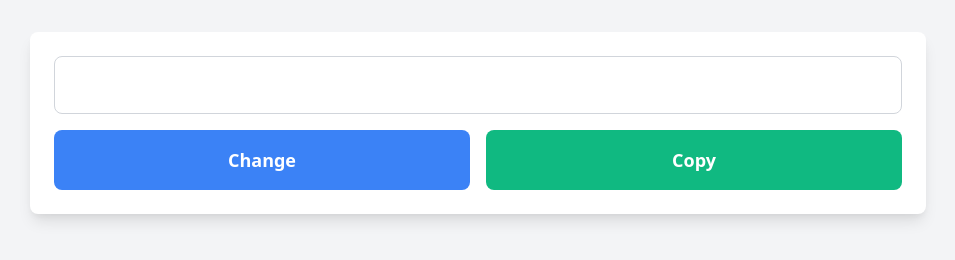
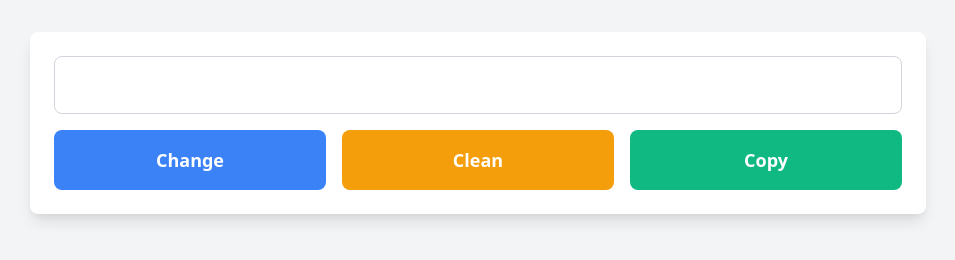
Before and after one commit to akhil-monetizely/humanize, a plain HTML site: page index.html in a window 1280 px wide. Shown: the whole page, without its empty margins (162-1117 px from the left). Drawn offline with nearby package versions, Linux system fonts and the light colour scheme.

Commit message:
ability to clear formatting

```diff
--- a/index.html
+++ b/index.html
@@ -21,6 +21,10 @@
                 <button @click="processText"
                         class="flex-1 bg-blue-500 text-white px-8 py-4 text-lg font-semibold rounded-lg hover:bg-blue-600 focus:outline-none focus:ring-2 focus:ring-blue-500 focus:ring-offset-2">
                     Change
+                </button>
+                <button @click="cleanFormatting"
+                        class="flex-1 bg-yellow-500 text-white px-8 py-4 text-lg font-semibold rounded-lg hover:bg-yellow-600 focus:outline-none focus:ring-2 focus:ring-yellow-500 focus:ring-offset-2">
+                    Clean
                 </button>
                 <button @click="copyToClipboard"
                         class="flex-1 bg-green-500 text-white px-8 py-4 text-lg font-semibold rounded-lg hover:bg-green-600 focus:outline-none focus:ring-2 focus:ring-green-500 focus:ring-offset-2">
@@ -105,6 +109,11 @@
                     navigator.clipboard.writeText(this.$refs.editor.innerText)
                         .then(() => alert('Copied to clipboard!'))
                         .catch(err => console.error('Failed to copy:', err));
+                },
+                cleanFormatting() {
+                    const plainText = this.$refs.editor.innerText;
+                    this.$refs.editor.innerHTML = plainText;
+                    this.content = plainText;
                 }
             }
         }).mount('#app')
```
